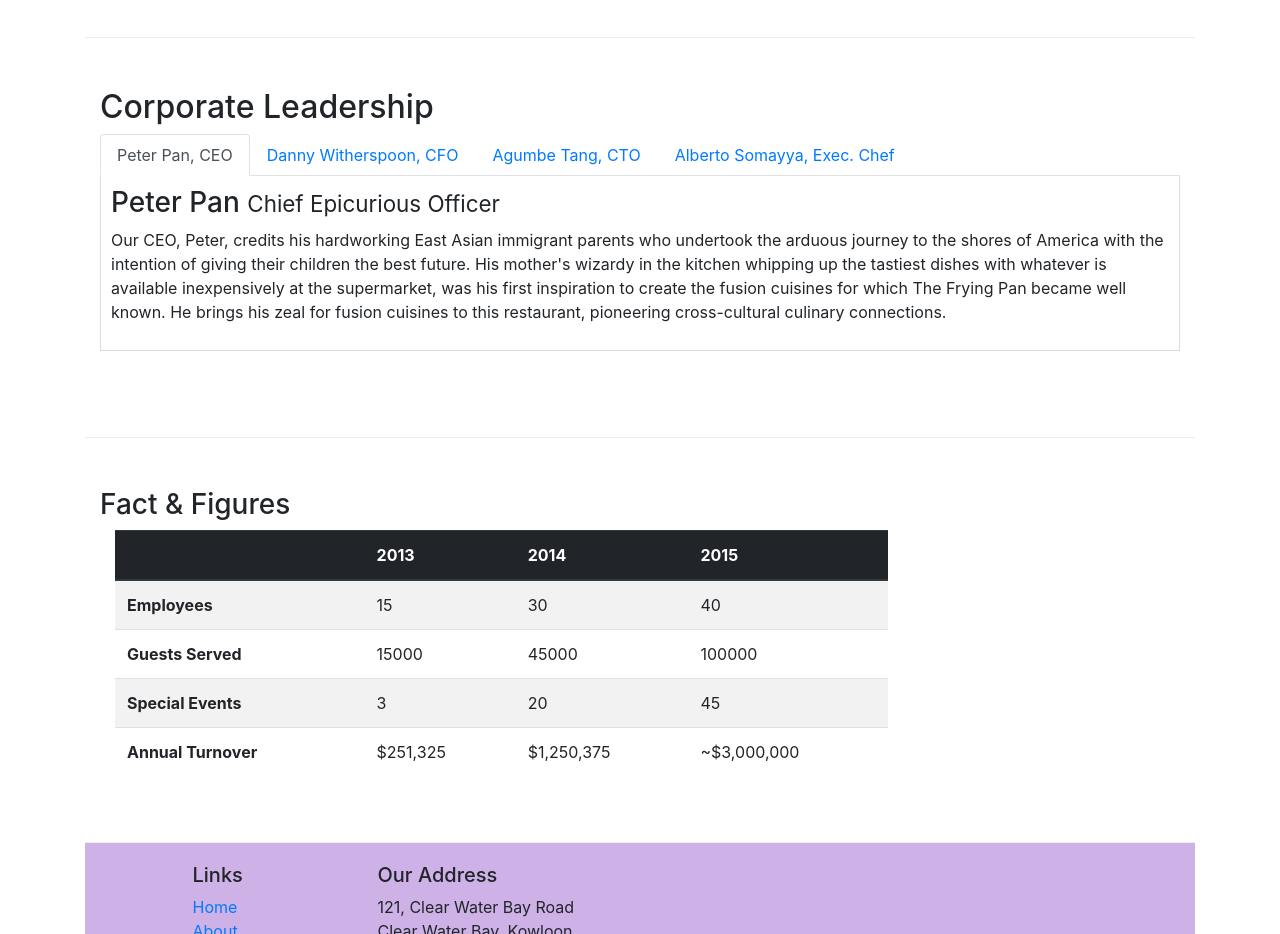
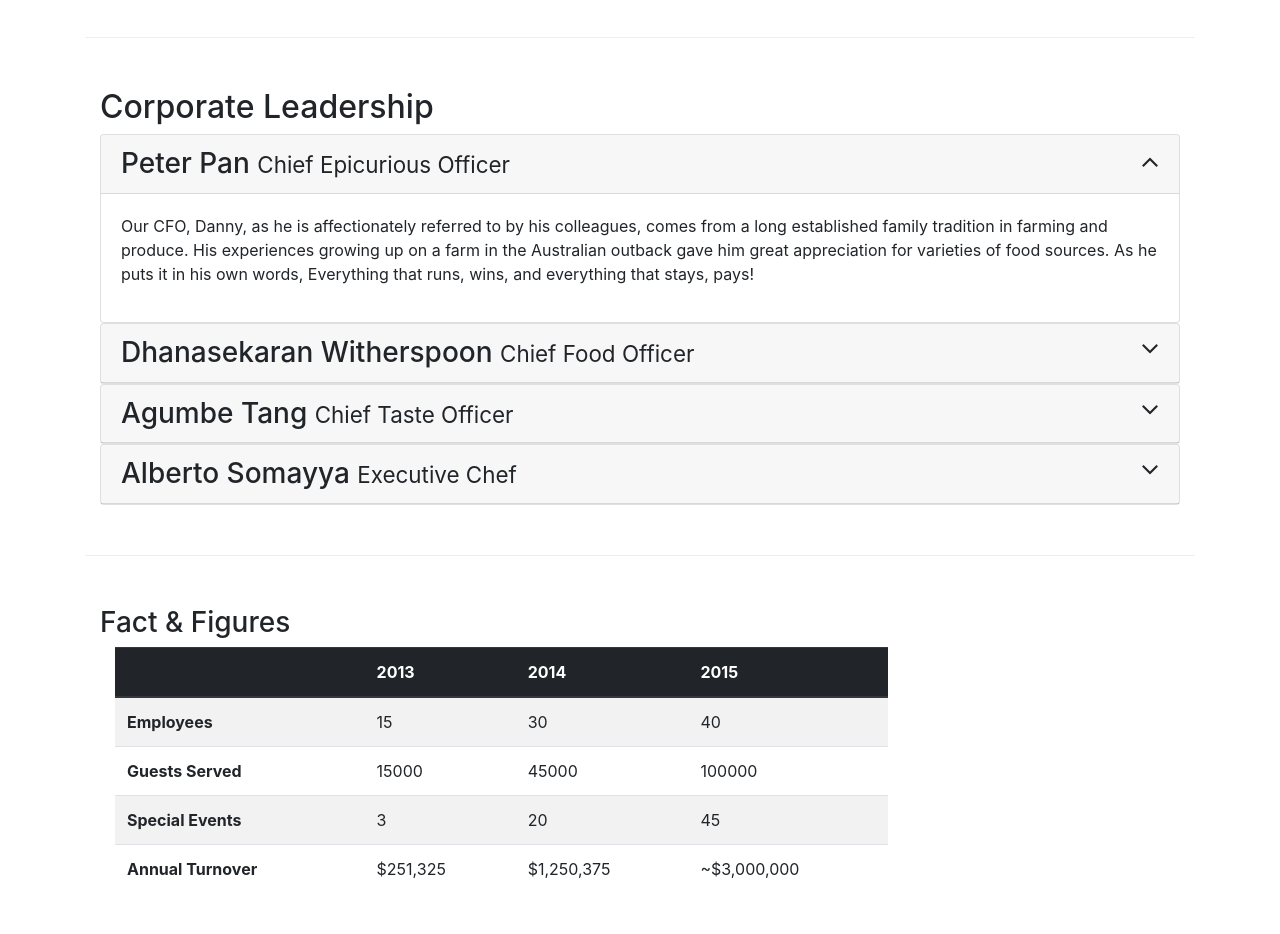
Before and after one commit to baophamhoang/LearnJS_W1, a website: page aboutus.html in a window 1280 px wide. Shown: the part 940-1874 px from the top of the page. Drawn offline with nearby package versions, Linux system fonts and the light colour scheme.

Commit message:
collapse nav tabs

```diff
--- a/aboutus.html
+++ b/aboutus.html
@@ -98,7 +98,7 @@
         <div class="row row-content">
             <div class="col-12">
                 <h2>Corporate Leadership</h2>
-                <ul class="nav nav-tabs">
+                <!-- <ul class="nav nav-tabs">
                     <li class="nav-item">
                         <a class="nav-link active" href="#peter" data-toggle="tab">Peter Pan, CEO</a>
                     </li>
@@ -111,15 +111,15 @@
                     <li class="nav-item">
                         <a class="nav-link" href="#alberto" data-toggle="tab">Alberto Somayya, Exec. Chef</a>
                     </li>
-                </ul>
-                <div class="tab-content">
-                    <div class="tab-pane fade show active" id="peter">
-                        <h3>Peter Pan <small>Chief Epicurious Officer</small></h3>
-                        <p class="d-none d-sm-block">Our CEO, Peter, credits his hardworking East Asian immigrant parents who undertook the arduous journey to the shores of America with the intention of giving their children the best future. His mother's wizardy in the kitchen whipping up the tastiest dishes with whatever is available inexpensively at the supermarket, was his first inspiration to create the fusion cuisines for which The Frying Pan became well known. He brings his zeal for fusion cuisines to this restaurant, pioneering cross-cultural culinary connections.</p>
+                </ul> -->
+
+                    <!-- <div class="tab-pane fade show" id="peter">
+                        <h3>Peter Pan <small>Chief Food Officer</small></h3>
+                        <p class="d-none d-sm-block">|Our CFO, Danny, as he is affectionately referred to by his colleagues, comes from a long established family tradition in farming and produce. His experiences growing up on a farm in the Australian outback gave him great appreciation for varieties of food sources. As he puts it in his own words, Everything that runs, wins, and everything that stays, pays!</p>
                     </div>
                     <div class="tab-pane fade show" id="danny">
                         <h3>Dhanasekaran Witherspoon <small>Chief Food Officer</small></h3>
-                        <p class="d-none d-sm-block">Our CFO, Danny, as he is affectionately referred to by his colleagues, comes from a long established family tradition in farming and produce. His experiences growing up on a farm in the Australian outback gave him great appreciation for varieties of food sources. As he puts it in his own words, Everything that runs, wins, and everything that stays, pays!</p>
+                        <p class="d-none d-sm-block">|Our CFO, Danny, as he is affectionately referred to by his colleagues, comes from a long established family tradition in farming and produce. His experiences growing up on a farm in the Australian outback gave him great appreciation for varieties of food sources. As he puts it in his own words, Everything that runs, wins, and everything that stays, pays!</p>
                     </div>
                     <div class="tab-pane fade show" id="agumbe">
                         <h3>Agumbe Tang <small>Chief Taste Officer</small></h3>
@@ -128,6 +128,79 @@
                     <div class="tab-pane fade show" id="alberto">
                         <h3>Alberto Somayya <small>Executive Chef</small></h3>
                         <p class="d-none d-sm-block">Award winning three-star Michelin chef with wide International experience having worked closely with whos-who in the culinary world, he specializes in creating mouthwatering Indo-Italian fusion experiences. He says, Put together the cuisines from the two craziest cultures, and you get a winning hit! Amma Mia!</p>
+                    </div> -->
+                <div id="accordion">
+
+                    <div class="card">
+                        <a  data-toggle="collapse" data-target="#peter">
+                        <div class="card-header" role="tab" id="peterhead">
+                        <h3 class="mb-0" >
+                            Peter Pan <small>Chief Epicurious Officer</small>
+                            <i class=" fa fa-angle-up float-right rotate-icon ml-auto" ></i>
+                        </h3>
+                        </div>
+                        </a>
+                        <div class="collapse show" id="peter" data-parent="#accordion">
+                            <div class="card-body">
+                                <p class="d-none d-sm-block">Our CFO, Danny, as he is affectionately referred to by his colleagues, comes from a long established family tradition in farming and produce. His experiences growing up on a farm in the Australian outback gave him great appreciation for varieties of food sources. As he puts it in his own words, Everything that runs, wins, and everything that stays, pays!</p>
+                            </div>
+                        </div>
+                    </div>
+
+                    <div class="card">
+                        <a class="collapsed" data-toggle="collapse" data-target="#danny">
+                            <div class="card-header" role="tab" id="dannyhead">
+                                <h3 class="mb-0">
+                                        Dhanasekaran Witherspoon <small>Chief Food Officer</small>
+                                        <i class=" fa fa-angle-up float-right rotate-icon ml-auto" ></i>
+                                </h3>
+
+                            </div>
+                        </a>
+                        <div class="collapse" id="danny" data-parent="#accordion">
+                            <div class="card-body">
+                                <p class="d-none d-sm-block">Our CFO, Danny, as he is affectionately referred to by his colleagues, comes from a long established family tradition in farming and produce.
+                                    His experiences growing up on a farm in the Australian outback gave him great appreciation for varieties of food sources.
+                                    As he puts it in his own words, Everything that runs, wins, and everything that stays, pays!</em></p>
+                            </div>
+                        </div>
+                    </div>
+                    <div class="card">
+                        <a class="collapsed" data-toggle="collapse" data-target="#agumbe">
+                            <div class="card-header" role="tab" id="agumbehead">
+                                <h3 class="mb-0">
+
+                                        Agumbe Tang <small>Chief Taste Officer</small>
+                                        <i class=" fa fa-angle-up float-right rotate-icon ml-auto" ></i>
+
+                                </h3>
+                            </div>
+                        </a>
+                        <div class="collapse" id="agumbe" data-parent="#accordion">
+                            <div class="card-body">
+                                <p class="d-none d-sm-block">Blessed with the most discerning gustatory sense, Agumbe, our CTO, personally ensures that every dish that we serve meets his exacting tastes.
+                                    Our chefs dread the tongue lashing that ensues if their dish does not meet his exacting standards.
+                                    He lives by his motto, You click only if you survive my lick.</p>
+                            </div>
+                        </div>
+                    </div>
+                    <div class="card">
+                        <a class="collapsed" data-toggle="collapse" data-target="#alberto">
+                            <div class="card-header" role="tab" id="albertohead">
+                            <h3 class="mb-0">
+
+                                Alberto Somayya <small>Executive Chef</small>
+                                <i class=" fa fa-angle-up float-right rotate-icon ml-auto" ></i>
+
+                            </h3>
+                            </div>
+                        </a>
+                        <div class="collapse" id="alberto" data-parent="#accordion">
+                            <div class="card-body">
+                                <p class="d-none d-sm-block">Award winning three-star Michelin chef with wide International experience having worked closely with whos-who in the culinary world, he specializes in creating mouthwatering Indo-Italian fusion experiences.
+                                    He says, Put together the cuisines from the two craziest cultures, and you get a winning hit! Amma Mia!</em></p>
+                            </div>
+                        </div>
                     </div>
                 </div>
 
--- a/css/style.css
+++ b/css/style.css
@@ -66,3 +66,16 @@
     border-bottom: 1px solid #ddd;
     padding: 10px;
 }
+
+.collapsed .rotate-icon {
+    transform: rotate(180deg);
+}
+
+a .card-header{
+    cursor: pointer;
+}
+
+a .card-header:hover{
+    background-color: rgb(1,1,1,0.2);
+    /* opacity: 0.5; */
+}
```
